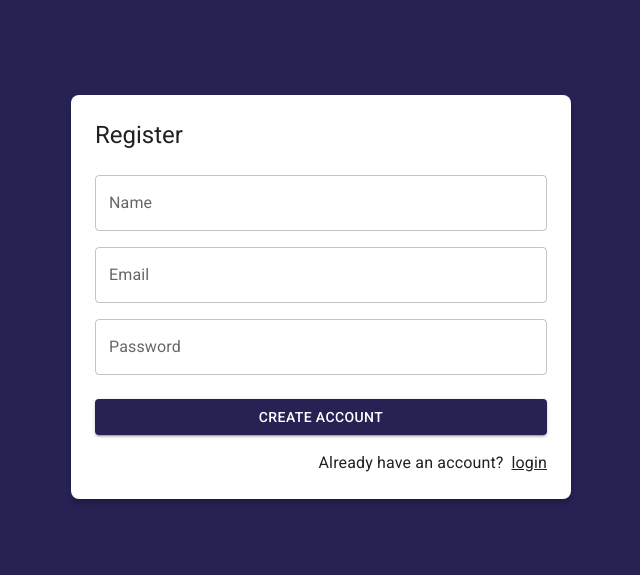
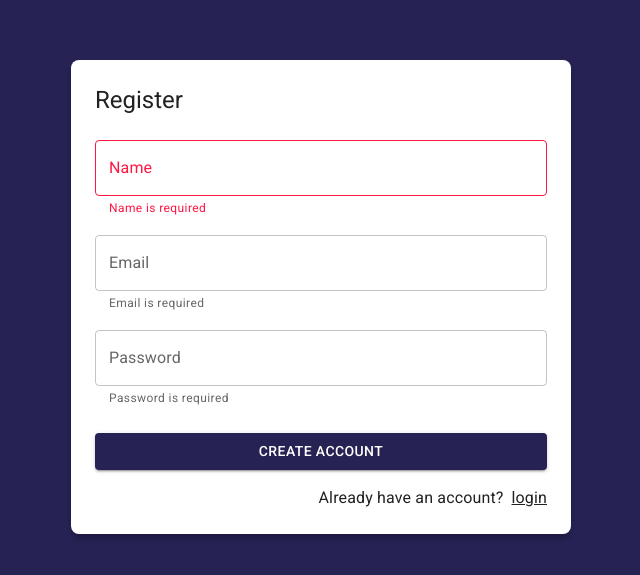
Before and after one commit to Dssaenz/react-journal-app, a React (Vite) app: page /auth/register in a window 1280 px wide. Shown: the part 103-678 px from the top of the page, without its empty margins (319-959 px from the left). Built offline with nearby package versions, Linux system fonts and the light colour scheme.

Commit message:
updated custom hook to manage forms

```diff
--- a/src/auth/pages/RegisterScreen.jsx
+++ b/src/auth/pages/RegisterScreen.jsx
@@ -1,39 +1,89 @@
-import { Link as RouterLink } from 'react-router-dom';
+import { Link as RouterLink } from "react-router-dom";
 import { Grid, Typography, TextField, Button, Link } from "@mui/material";
 
+import useForm from "../../hooks/useForm";
 import AuthLayout from "../layout/AuthLayout";
 
+const formData = {
+  displayName: "",
+  email: "",
+  password: "",
+};
+
+const formValidation = {
+  email: [(value) => value.includes("@"), ""],
+  password: [(value) => value.length >= 6, ""],
+  displayName: [(value) => value.length >= 2, ""],
+};
+
 function RegisterScreen() {
+  const { displayName, email, password, isFormValid, onInputChange } = useForm(
+    formData,
+    formValidation
+  );
+
+  const onSubmit = (event) => {
+    event.preventDefault();
+  };
+
   return (
     <AuthLayout title="Register">
-      <form>
+      <form onSubmit={onSubmit}>
         <Grid container>
           <Grid item xs={12} sx={{ mt: 2 }}>
-            <TextField label="Name" type="text" placeholder="Darwin Saenz" fullWidth />
+            <TextField
+              fullWidth
+              label="Name"
+              type="text"
+              placeholder="Darwin Saenz"
+              name="displayName"
+              value={displayName}
+              onChange={onInputChange}
+              error
+              helperText="Name is required"
+            />
           </Grid>
           <Grid item xs={12} sx={{ mt: 2 }}>
-            <TextField label="Email" type="email" placeholder="darwin.saenz@gmail.com" fullWidth />
+            <TextField
+              fullWidth
+              label="Email"
+              type="email"
+              placeholder="darwin.saenz@gmail.com"
+              name="email"
+              value={email}
+              onChange={onInputChange}
+              helperText="Email is required"
+            />
           </Grid>
           <Grid item xs={12} sx={{ mt: 2 }}>
-            <TextField label="Password" type="password" placeholder="Password" fullWidth />
+            <TextField
+              fullWidth
+              label="Password"
+              type="password"
+              placeholder="Password"
+              name="password"
+              value={password}
+              onChange={onInputChange}
+              helperText="Password is required"
+            />
           </Grid>
           <Grid container spacing={2} sx={{ mb: 2, mt: 1 }}>
             <Grid item xs={12} sm={12}>
-              <Button variant="contained" fullWidth>
+              <Button type="submit" variant="contained" fullWidth>
                 Create account
               </Button>
             </Grid>
           </Grid>
           <Grid container direction="row" justifyContent="end">
             <Typography sx={{ mr: 1 }}>Already have an account?</Typography>
-            <Link component={RouterLink} color="inherit" to='/auth/login'>
+            <Link component={RouterLink} color="inherit" to="/auth/login">
               login
             </Link>
           </Grid>
         </Grid>
       </form>
     </AuthLayout>
-  )
+  );
 }
 
 export default RegisterScreen;
--- a/src/hooks/useForm.js
+++ b/src/hooks/useForm.js
@@ -1,6 +1,6 @@
 import { useState } from 'react';
 
-const useForm = (initialForm = {}) => {
+const useForm = (initialForm = {}, formValidation = {}) => {
   const [formState, setFormState] = useState(initialForm);
 
   const onInputChange = ({ target }) => {
```
